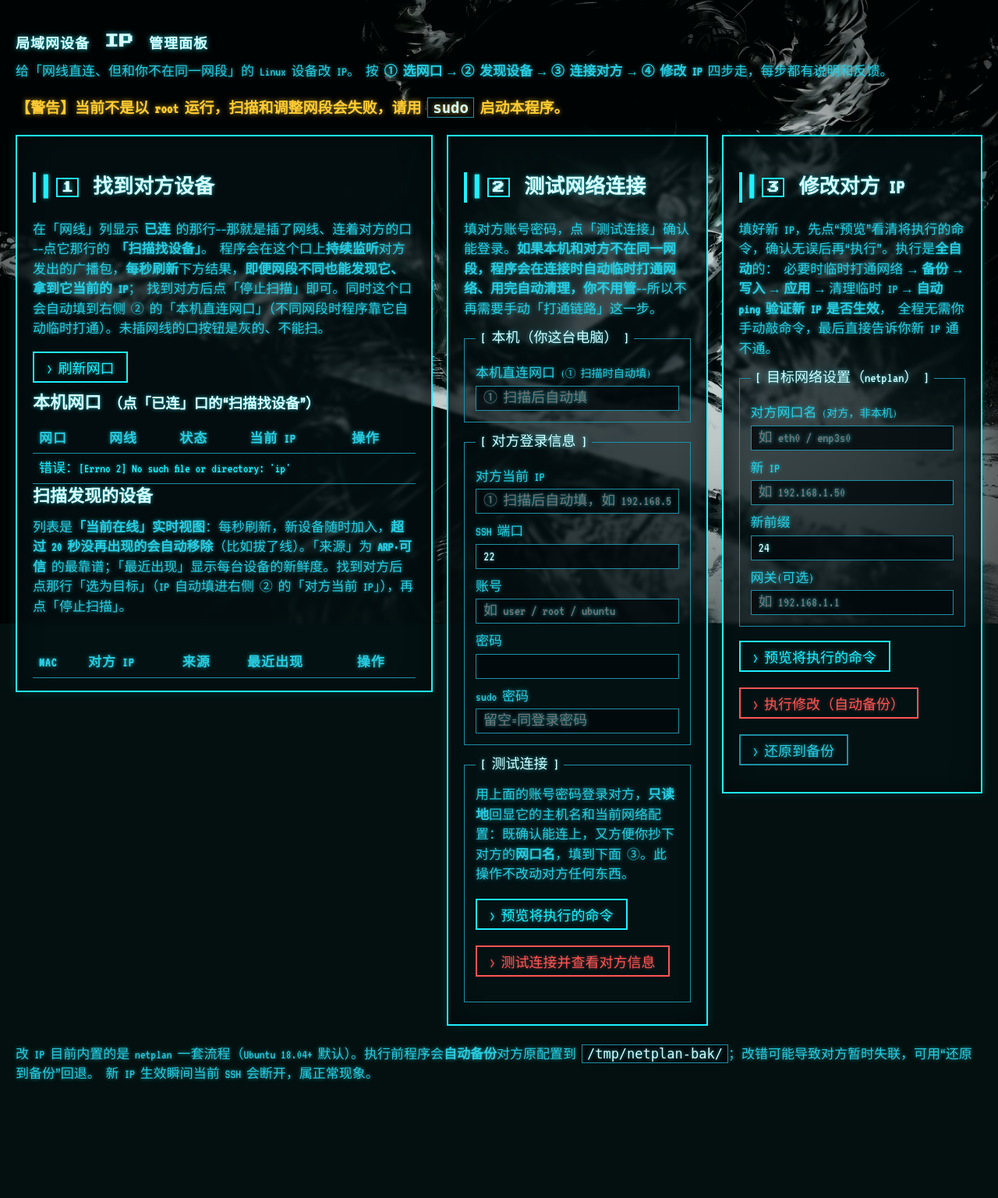
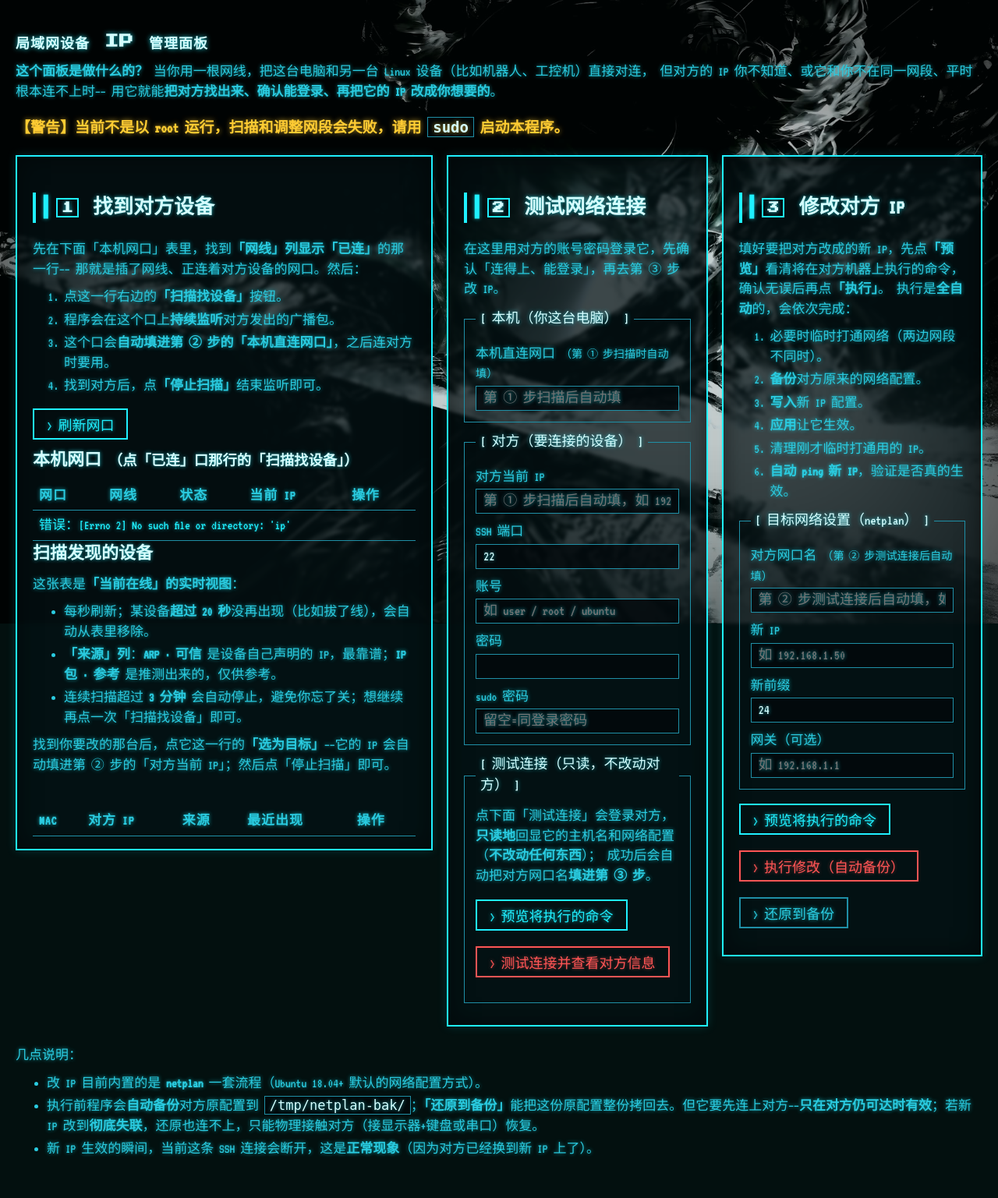
Before and after one commit to 1505860074/lan-ip-manager, a Flask app: page / in a window 1280 px wide. Shown: the whole page at 78% size. Before the commit the page ends 1387 px from the top, so only its background shows below. Run offline with Flask 3, Linux system fonts and the light colour scheme; lists and menus that the app fills with data are empty.

Commit message:
完善引导文案与自动填充，降低误操作风险
- 首页/各步骤说明改为分点列表，讲清面板用途和四步流程
- 测试连接成功后，自动识别对方网口名并填进第③步
- 改 IP 成功 ping 通后，自动把「对方当前 IP」更新为新 IP
- 预览命令前校验必填项，与「执行」保持一致
- 失联场景补充提示：还原到备份仅在对方可达时有效

Co-Authored-By: Claude Opus 4.8 (1M context) <noreply@anthropic.com>

```diff
--- a/app.py
+++ b/app.py
@@ -176,8 +176,9 @@ def _verify_new_ip(iface, new_ip):
     if rc == 0:
         return True, f"已 ping 通 {new_ip}，新 IP 生效。"
     return False, (
-        f"约 10 秒内 ping 不通 {new_ip}：对方可能还没起来，"
-        f"或新 IP / 网关填错。必要时可点「还原到备份」回退。"
+        f"约 10 秒内 ping 不通 {new_ip}：对方可能还没起来（可稍等再测），"
+        f"或新 IP / 网关填错。若对方还连得上，可用「还原到备份」回退；"
+        f"若彻底失联，只能物理接触对方恢复。"
     )
 
 
--- a/static/app.js
+++ b/static/app.js
@@ -71,8 +71,8 @@ async function loadIfaces() {
     if (i.carrier) tr.classList.add("connected"); // 已连网口整行高亮，一眼看到
     // 插了网线才能扫描；灰按钮也带上 title 说明为什么不能点
     const scanBtn = i.carrier
-      ? `<button class="btn" title="在这个网口上监听，找出直连的对方设备；同时把它自动填到②的“本机直连网口”" onclick="scan('${i.name}')">扫描找设备</button>`
-      : `<button class="btn" disabled title="该口未插网线（未连），无法扫描">扫描找设备</button>`;
+      ? `<button class="btn" title="在这个网口上监听，找出直连的对方设备；同时把它自动填进第 ② 步的「本机直连网口」。" onclick="scan('${i.name}')">扫描找设备</button>`
+      : `<button class="btn" disabled title="该口未插网线（未连），无法扫描。">扫描找设备</button>`;
     tr.innerHTML = `
       <td>${i.name}</td>
       <td>${i.carrier ? "<b>已连</b>" : "未连"}</td>
@@ -83,7 +83,7 @@ async function loadIfaces() {
   }
 }
 
-// 把某网口名填进 ② 的“本机网口”框
+// 把某网口名填进第 ② 步的「本机直连网口」框
 function useIface(name) {
   document.querySelector("[name=iface]").value = name;
 }
@@ -132,7 +132,7 @@ async function pollScan() {
   // 安全上限：连扫超过 3 分钟自动停，省得后台一直抓
   if (performance.now() - scanStartMs > SCAN_MAX_MS) {
     stopScan();
-    s.textContent = `已自动停止（连扫超过 3 分钟）。共发现 ${n} 台设备；再点“扫描找设备”可重新开始。`;
+    s.textContent = `已自动停止（连扫超过 3 分钟）。共发现 ${n} 台设备；再点「扫描找设备」可重新开始。`;
   }
 }
 
@@ -161,7 +161,7 @@ function renderDevices(devices) {
       <td>${d.ip}${gw}</td>
       <td>${via}</td>
       <td>${ago}</td>
-      <td><button class="btn" title="把这一行的 IP 填进 ② 的「对方当前 IP」，作为要连接/改动的目标" onclick="pick('${d.ip}')">选为目标</button></td>`;
+      <td><button class="btn" title="把这一行的 IP 填进第 ② 步的「对方当前 IP」，作为要连接、改动的目标。" onclick="pick('${d.ip}')">选为目标</button></td>`;
     tb.appendChild(tr);
   }
 }
@@ -187,16 +187,20 @@ window.addEventListener("beforeunload", () => {
   if (scanTimer) navigator.sendBeacon("/api/scan_stop");
 });
 
-// 把发现的对方 IP 填进 ② 的“对方当前 IP”框
+// 把发现的对方 IP 填进第 ② 步的「对方当前 IP」框
 function pick(ip) {
   document.querySelector("[name=peer_ip]").value = ip;
 }
 
-// ===== ② 预览：只向后端要「测试连接时将执行的只读命令文本」，不登录对方、不读账号密码 =====
-// 和第③步的 previewChange 一样：让你先看清「测试连接」会在对方机器上跑哪些命令，再决定要不要连。
+// ===== ② 预览：只向后端要「测试连接时将执行的只读命令文本」，本身不登录对方、不发送账号密码 =====
+// 和第③步的 previewChange 一致：必填项（对方当前 IP / 账号 / 密码）都填好后才允许预览。
 async function previewTest() {
   const box = document.getElementById("testPreviewBox");
   box.classList.remove("hidden");
+  if (!collectConn()) {
+    box.textContent = "请先填好「对方当前 IP」「账号」「密码」，再预览。";
+    return;
+  }
   box.textContent = "正在生成预览……";
   const r = await post("/api/ssh_test", { preview: true });
   box.textContent = r.ok ? r.script : "无法生成预览：" + r.error;
@@ -219,9 +223,38 @@ async function sshTest() {
   }
   let html = '<div class="rc ok">登录成功</div>';
   html += tempNote(r.temp_used);
+  // 从回显里认出「IP 正好等于对方当前 IP」的那个网口，自动填进第 ③ 步的「对方网口名」
+  html += autofillRemoteIface(r.stdout || "", conn.peer_ip);
   html += `<pre class="std">${escapeHtml(r.stdout || "（无输出）")}</pre>`;
   if (r.stderr) html += `<pre class="stderr">${escapeHtml(r.stderr)}</pre>`;
   out.innerHTML = html;
+}
+
+// 从「测试连接」回显的 `ip -br addr` 段里，找出 IP 正好等于对方当前 IP 的那个网口，
+// 自动填进第 ③ 步的「对方网口名」。返回一行提示 html；没找到、或用户已手填则返回空串、不覆盖。
+function autofillRemoteIface(stdout, peerIp) {
+  const box = document.querySelector("[name=remote_iface]");
+  if (!box || !peerIp || !stdout) return "";
+  if (box.value.trim()) return ""; // 已手动填过就不覆盖
+  let inAddrSection = false;
+  for (const line of stdout.split("\n")) {
+    // 回显分成多段（主机名 / 网口和 IP / 路由 / netplan…）。只在「ip -br addr」那段里找，
+    // 免得把路由行、netplan yaml 里出现的同一个 IP 误当成网口名。
+    if (line.includes("=====")) {
+      inAddrSection = line.includes("ip -br addr");
+      continue;
+    }
+    if (!inAddrSection) continue;
+    // ip -br addr 每行形如：eth0  UP  192.168.5.10/24 fe80::.../64
+    const cols = line.trim().split(/\s+/);
+    if (cols.length < 3 || cols[0] === "lo") continue;
+    const hit = cols.slice(2).some((a) => a.split("/")[0] === peerIp);
+    if (hit) {
+      box.value = cols[0];
+      return `<div class="hint">（已自动把对方网口名「${escapeHtml(cols[0])}」填进第 ③ 步；如与预期不符可手动改。）</div>`;
+    }
+  }
+  return "";
 }
 
 // 若后端为了连通对方自动加过临时源地址 + 主机路由（用完已删），给一行说明。
@@ -243,11 +276,17 @@ function changeParams() {
 }
 
 // 预览：只向后端要「将执行的命令文本」，不连对方、不改任何东西。
+// 必填项（对方网口名 / 新 IP）都填好后才允许预览，和「执行」保持一致。
 async function previewChange() {
   const box = document.getElementById("previewBox");
+  const p = changeParams();
   box.classList.remove("hidden");
+  if (!p.remote_iface || !p.new_ip) {
+    box.textContent = "请先填好「对方网口名」和「新 IP」，再预览。";
+    return;
+  }
   box.textContent = "正在生成预览……";
-  const r = await post("/api/change_ip", { ...changeParams(), preview: true });
+  const r = await post("/api/change_ip", { ...p, preview: true });
   box.textContent = r.ok ? r.script : "无法生成预览：" + r.error;
 }
 
@@ -261,7 +300,7 @@ async function runChange() {
   }
   const conn = collectConn();
   if (!conn) {
-    out.innerHTML = '<span class="err">请先在上面 ② 填好「对方当前 IP」「账号」「密码」。</span>';
+    out.innerHTML = '<span class="err">请先在第 ② 步填好「对方当前 IP」「账号」「密码」。</span>';
     return;
   }
   const ok = confirm(
@@ -284,13 +323,24 @@ function renderChangeResult(out, r) {
   }
   let html = "";
   if (r.new_reachable === true) {
-    html += `<div class="rc ok">✔ 新 IP 生效：${escapeHtml(r.verify_note || "")}</div>`;
+    html += `<div class="rc ok">新 IP 已生效：${escapeHtml(r.verify_note || "")}</div>`;
   } else if (r.new_reachable === false) {
-    html += `<div class="rc bad">✘ ${escapeHtml(r.verify_note || "新 IP 验证不通过")}</div>`;
+    html += `<div class="rc bad">${escapeHtml(r.verify_note || "新 IP 验证不通过。")}</div>`;
   } else {
     html += `<div class="rc">${escapeHtml(r.verify_note || "已提交修改，但没有自动验证新 IP。")}</div>`;
   }
   html += tempNote(r.temp_used);
+  // 对方已搬到新 IP：确认 ping 通了，就把「对方当前 IP」自动更新为新 IP，
+  // 这样之后「测试连接」「还原到备份」连的都是对方的真实位置（而不是失效的旧 IP）。
+  if (r.new_reachable === true && r.new_ip) {
+    const box = document.querySelector("[name=peer_ip]");
+    if (box) {
+      box.value = r.new_ip;
+      html += `<div class="hint">（对方已在新 IP 上，已把「对方当前 IP」更新为 ${escapeHtml(r.new_ip)}；之后「测试连接」「还原到备份」都会连它。）</div>`;
+    }
+  } else if (r.new_reachable === false && r.new_ip) {
+    html += `<div class="hint">（若确认对方已搬到 ${escapeHtml(r.new_ip)}，可手动把「对方当前 IP」改成它再重试；若彻底连不上，只能物理接触对方恢复。）</div>`;
+  }
   // 远端执行命令的原始输出（备份/写入/应用的回显），折叠在下面供参考
   if (r.stdout) html += `<pre class="std">${escapeHtml(r.stdout)}</pre>`;
   if (r.stderr) html += `<pre class="stderr">${escapeHtml(r.stderr)}</pre>`;
@@ -302,7 +352,7 @@ async function restoreIp() {
   const out = document.getElementById("changeOutput");
   const conn = collectConn();
   if (!conn) {
-    out.innerHTML = '<span class="err">请先在上面 ② 填好「对方当前 IP」「账号」「密码」。</span>';
+    out.innerHTML = '<span class="err">请先在第 ② 步填好「对方当前 IP」「账号」「密码」。</span>';
     return;
   }
   if (!confirm("确认还原到之前备份的 netplan 配置吗？")) return;
--- a/static/style.css
+++ b/static/style.css
@@ -110,6 +110,12 @@ h2::before { content: "\258D "; color: var(--neon); }   /* ▍ 终端块状光
 h3 { font-size: 22px; color: var(--neon-hi); margin: 0 0 10px; }
 
 .hint { color: var(--neon-dim); font-size: 17px; margin: 4px 0 10px; }
+/* 说明文字里的分点列表：与荧光蓝正文同色，逐条分行，避免挤成一坨、便于阅读 */
+.hint p { margin: 6px 0; }
+.hint ol, .hint ul { margin: 6px 0 8px; padding-left: 1.5em; }
+.hint li { margin: 4px 0; }
+.hint ol { list-style: decimal; }
+.hint ul { list-style: square; }
 .warn { color: var(--amber); font-weight: bold; text-shadow: 0 0 6px rgba(255, 204, 51, 0.7); }
 .hidden { display: none; }
 code {
--- a/templates/index.html
+++ b/templates/index.html
@@ -13,8 +13,10 @@
   <header>
     <h1>局域网设备 IP 管理面板</h1>
     <p class="hint">
-      给「网线直连、但和你不在同一网段」的 Linux 设备改 IP。
-      按 <b>① 选网口 → ② 发现设备 → ③ 连接对方 → ④ 修改 IP</b> 四步走，每步都有说明和反馈。
+      <b>这个面板是做什么的？</b>
+      当你用一根网线，把这台电脑和另一台 Linux 设备（比如机器人、工控机）直接对连，
+      但对方的 IP 你不知道、或它和你不在同一网段、平时根本连不上时——
+      用它就能<b>把对方找出来、确认能登录、再把它的 IP 改成你想要的</b>。
     </p>
     <p id="rootWarn" class="warn hidden">
       【警告】当前不是以 root 运行，扫描和调整网段会失败，请用 <code>sudo</code> 启动本程序。
@@ -28,25 +30,38 @@
   <section id="step1">
     <h2><span class="step-badge">1</span> 找到对方设备</h2>
     <p class="hint">
-      在「网线」列显示 <b>已连</b> 的那行——那就是插了网线、连着对方的口——点它那行的 <b>「扫描找设备」</b>。
-      程序会在这个口上<b>持续监听</b>对方发出的广播包，<b>每秒刷新</b>下方结果，<b>即便网段不同也能发现它、拿到它当前的 IP</b>；
-      找到对方后点「停止扫描」即可。同时这个口会自动填到右侧 ② 的「本机直连网口」（不同网段时程序靠它自动临时打通）。未插网线的口按钮是灰的、不能扫。
+      先在下面「本机网口」表里，找到<b>「网线」列显示「已连」</b>的那一行——
+      那就是插了网线、正连着对方设备的网口。然后：
     </p>
+    <ol class="hint">
+      <li>点这一行右边的<b>「扫描找设备」</b>按钮。</li>
+      <li>程序会在这个口上<b>持续监听</b>对方发出的广播包。</li>
+      <li>这个口会<b>自动填进第 ② 步的「本机直连网口」</b>，之后连对方时要用。</li>
+      <li>找到对方后，点<b>「停止扫描」</b>结束监听即可。</li>
+    </ol>
 
     <div class="row-tools">
       <button class="btn" onclick="loadIfaces()">刷新网口</button>
     </div>
 
-    <h3>本机网口 <small>（点「已连」口的“扫描找设备”）</small></h3>
+    <h3>本机网口 <small>（点「已连」口那行的「扫描找设备」）</small></h3>
     <table id="ifaceTable">
       <thead><tr><th>网口</th><th>网线</th><th>状态</th><th>当前 IP</th><th>操作</th></tr></thead>
       <tbody></tbody>
     </table>
 
     <h3>扫描发现的设备
-      <button id="stopScanBtn" class="btn ghost hidden" title="停止后台持续抓包（已发现的结果会保留）" onclick="stopScan()">停止扫描</button>
+      <button id="stopScanBtn" class="btn ghost hidden" title="点了就停止后台监听；已经发现的设备仍保留在下方列表里。" onclick="stopScan()">停止扫描</button>
     </h3>
-    <p class="hint">列表是<b>「当前在线」实时视图</b>：每秒刷新，新设备随时加入，<b>超过 20 秒没再出现的会自动移除</b>（比如拔了线）。「来源」为 <b>ARP·可信</b> 的最靠谱；「最近出现」显示每台设备的新鲜度。找到对方后点那行「选为目标」（IP 自动填进右侧 ② 的「对方当前 IP」），再点「停止扫描」。</p>
+    <p class="hint">这张表是<b>「当前在线」的实时视图</b>：</p>
+    <ul class="hint">
+      <li>每秒刷新；某设备<b>超过 20 秒</b>没再出现（比如拔了线），会自动从表里移除。</li>
+      <li><b>「来源」列</b>：<b>ARP · 可信</b> 是设备自己声明的 IP，最靠谱；<b>IP包 · 参考</b> 是推测出来的，仅供参考。</li>
+      <li>连续扫描超过 <b>3 分钟</b> 会自动停止，避免你忘了关；想继续再点一次「扫描找设备」即可。</li>
+    </ul>
+    <p class="hint">
+      找到你要改的那台后，点它这一行的<b>「选为目标」</b>——它的 IP 会自动填进第 ② 步的「对方当前 IP」；然后点「停止扫描」即可。
+    </p>
     <div id="scanStatus" class="status"></div>
     <table id="devTable">
       <thead><tr><th>MAC</th><th>对方 IP</th><th>来源</th><th>最近出现</th><th>操作</th></tr></thead>
@@ -57,28 +72,31 @@
   <!-- ② 连接对方 -->
   <section id="step3">
     <h2><span class="step-badge">2</span> 测试网络连接</h2>
-    <p class="hint">填对方账号密码，点「测试连接」确认能登录。<b>如果本机和对方不在同一网段，程序会在连接时自动临时打通网络、用完自动清理，你不用管</b>——所以不再需要手动「打通链路」这一步。</p>
+    <p class="hint">在这里用对方的账号密码登录它，先确认「连得上、能登录」，再去第 ③ 步改 IP。</p>
 
     <fieldset>
       <legend>本机（你这台电脑）</legend>
-      <label title="你这台电脑上、插网线连对方的那个口（① 扫描时已自动填）。不同网段时，程序自动用它临时加/删 IP。是本机的口，不是对方的">本机直连网口 <small>(① 扫描时自动填)</small> <input name="iface" placeholder="① 扫描后自动填"></label>
+      <label title="你这台电脑上、插网线连对方的那个网口（第 ① 步扫描时已自动填）；两边网段不同时，程序用它临时加/删 IP。注意是本机的口，不是对方的。">本机直连网口 <small>（第 ① 步扫描时自动填）</small> <input name="iface" placeholder="第 ① 步扫描后自动填"></label>
     </fieldset>
 
     <fieldset>
-      <legend>对方登录信息</legend>
-      <label title="对方设备现在的 IP；在 ① 里点「选为目标」会自动填好">对方当前 IP <input name="peer_ip" placeholder="① 扫描后自动填，如 192.168.5.10"></label>
-      <label title="对方 SSH 服务的端口，默认 22，一般不用改">SSH 端口 <input name="port" type="number" value="22"></label>
-      <label title="登录对方用的账号，如 user / root / ubuntu">账号 <input name="username" placeholder="如 user / root / ubuntu"></label>
-      <label title="上面这个账号的登录密码">密码 <input name="password" type="password"></label>
-      <label title="改网络配置要 root 权限。多数系统 sudo 密码就是登录密码，所以留空即可">sudo 密码 <input name="sudo_password" type="password" placeholder="留空=同登录密码"></label>
+      <legend>对方（要连接的设备）</legend>
+      <label title="对方设备现在的 IP；在第 ① 步点「选为目标」会自动填好。">对方当前 IP <input name="peer_ip" placeholder="第 ① 步扫描后自动填，如 192.168.5.10"></label>
+      <label title="对方 SSH 服务的端口，默认 22，一般不用改。">SSH 端口 <input name="port" type="number" value="22"></label>
+      <label title="登录对方用的账号，如 user / root / ubuntu。">账号 <input name="username" placeholder="如 user / root / ubuntu"></label>
+      <label title="上面这个账号的登录密码。">密码 <input name="password" type="password"></label>
+      <label title="改网络配置要 root 权限；多数系统 sudo 密码就是登录密码，所以留空即可。">sudo 密码 <input name="sudo_password" type="password" placeholder="留空=同登录密码"></label>
     </fieldset>
 
     <fieldset>
-      <legend>测试连接</legend>
-      <p class="hint">用上面的账号密码登录对方，<b>只读地</b>回显它的主机名和当前网络配置：既确认能连上，又方便你抄下对方的<b>网口名</b>，填到下面 ③。此操作不改动对方任何东西。</p>
+      <legend>测试连接（只读，不改动对方）</legend>
+      <p class="hint">
+        点下面「测试连接」会登录对方，<b>只读地</b>回显它的主机名和网络配置（<b>不改动任何东西</b>）；
+        成功后会自动把对方网口名<b>填进第 ③ 步</b>。
+      </p>
       <div class="term-actions">
-        <button class="btn" title="只显示「测试连接」时将在对方机器上执行的只读命令，不连接、不改动任何东西——先看清楚再执行" onclick="previewTest()">预览将执行的命令</button>
-        <button class="btn danger" title="用上面账号密码登录对方，只读显示它的主机名/网口/netplan 配置，不改动任何东西（不同网段会自动临时打通、用完清理）" onclick="sshTest()">测试连接并查看对方信息</button>
+        <button class="btn" title="只显示「测试连接」将在对方机器上执行的命令，不会连接、也不改动任何东西；先看清楚再执行。" onclick="previewTest()">预览将执行的命令</button>
+        <button class="btn danger" title="用上面填的账号密码登录对方，只读显示它的主机名、网口、netplan 配置，不改动任何东西；两边网段不同时会自动临时打通、用完清理。" onclick="sshTest()">测试连接并查看对方信息</button>
       </div>
       <pre id="testPreviewBox" class="preview hidden"></pre>
       <div id="testOutput" class="output"></div>
@@ -89,23 +107,30 @@
   <section id="step4">
     <h2><span class="step-badge">3</span> 修改对方 IP</h2>
     <p class="hint">
-      填好新 IP，先点“预览”看清将执行的命令，确认无误后再“执行”。执行是<b>全自动</b>的：
-      必要时临时打通网络 → <b>备份 → 写入 → 应用</b> → 清理临时 IP → <b>自动 ping 验证新 IP 是否生效</b>，
-      全程无需你手动敲命令，最后直接告诉你新 IP 通不通。
+      填好要把对方改成的新 IP，先点<b>「预览」</b>看清将在对方机器上执行的命令，确认无误后再点<b>「执行」</b>。
+      执行是<b>全自动</b>的，会依次完成：
     </p>
+    <ol class="hint">
+      <li>必要时临时打通网络（两边网段不同时）。</li>
+      <li><b>备份</b>对方原来的网络配置。</li>
+      <li><b>写入</b>新 IP 配置。</li>
+      <li><b>应用</b>让它生效。</li>
+      <li>清理刚才临时打通用的 IP。</li>
+      <li><b>自动 ping 新 IP</b>，验证是否真的生效。</li>
+    </ol>
 
     <fieldset>
       <legend>目标网络设置（netplan）</legend>
-      <label title="对方那台机器上要改 IP 的网口名（如 eth0），不是你本机的口。可从 ②「测试连接」的回显里抄">对方网口名 <small>(对方，非本机)</small> <input name="remote_iface" placeholder="如 eth0 / enp3s0"></label>
-      <label title="想把对方改成的新 IP">新 IP <input name="new_ip" placeholder="如 192.168.1.50"></label>
-      <label title="子网掩码位数，通常 24">新前缀 <input name="new_prefix" type="number" value="24"></label>
-      <label title="默认网关；只在对方需要访问其它网段/外网时才填，纯直连场景一般留空">网关(可选) <input name="gateway" placeholder="如 192.168.1.1"></label>
+      <label title="对方那台机器上要改 IP 的网口名（如 eth0），不是你本机的口；第 ② 步「测试连接」成功后一般会自动填好，没填上时照回显里的网口名手动补。">对方网口名 <small>（第 ② 步测试连接后自动填）</small> <input name="remote_iface" placeholder="第 ② 步测试连接后自动填，如 eth0"></label>
+      <label title="想把对方改成的新 IP。">新 IP <input name="new_ip" placeholder="如 192.168.1.50"></label>
+      <label title="子网掩码位数，通常 24。">新前缀 <input name="new_prefix" type="number" value="24"></label>
+      <label title="默认网关；只在对方需要访问其它网段/外网时才填，纯直连场景一般留空。">网关（可选） <input name="gateway" placeholder="如 192.168.1.1"></label>
     </fieldset>
 
     <div class="term-actions">
-      <button class="btn" title="只显示将要执行的完整命令，不连接、不改动任何东西——先看清楚再执行" onclick="previewChange()">预览将执行的命令</button>
-      <button class="btn danger" title="通过 SSH 依次执行：备份对方原配置 → 写入新 IP → 应用（全自动）。IP 生效后当前 SSH 会断开，属正常" onclick="runChange()">执行修改（自动备份）</button>
-      <button class="btn ghost" title="把之前自动备份的 netplan 配置拷回去并重新应用，用于改错时回退" onclick="restoreIp()">还原到备份</button>
+      <button class="btn" title="只显示将在对方机器上执行的完整命令，不会连接、也不改动任何东西；先看清楚再执行。" onclick="previewChange()">预览将执行的命令</button>
+      <button class="btn danger" title="通过 SSH 依次执行：备份对方原配置 → 写入新 IP → 应用，全自动；新 IP 生效后当前 SSH 会断开，属正常。" onclick="runChange()">执行修改（自动备份）</button>
+      <button class="btn ghost" title="把之前自动备份的 netplan 配置整份拷回对方并重新应用，用于改错后回退；仅在对方仍连得上时有效（连的是「对方当前 IP」框里的地址）。" onclick="restoreIp()">还原到备份</button>
     </div>
     <pre id="previewBox" class="preview hidden"></pre>
     <div id="changeOutput" class="output"></div>
@@ -114,11 +139,12 @@
   </div><!-- /layout -->
 
   <footer>
-    <p class="hint">
-      改 IP 目前内置的是 netplan 一套流程（Ubuntu 18.04+ 默认）。执行前程序会<b>自动备份</b>对方原配置到
-      <code>/tmp/netplan-bak/</code>；改错可能导致对方暂时失联，可用“还原到备份”回退。
-      新 IP 生效瞬间当前 SSH 会断开，属正常现象。
-    </p>
+    <p class="hint">几点说明：</p>
+    <ul class="hint">
+      <li>改 IP 目前内置的是 <b>netplan</b> 一套流程（Ubuntu 18.04+ 默认的网络配置方式）。</li>
+      <li>执行前程序会<b>自动备份</b>对方原配置到 <code>/tmp/netplan-bak/</code>；<b>「还原到备份」</b>能把这份原配置整份拷回去。但它要先连上对方——<b>只在对方仍可达时有效</b>；若新 IP 改到<b>彻底失联</b>，还原也连不上，只能物理接触对方（接显示器+键盘或串口）恢复。</li>
+      <li>新 IP 生效的瞬间，当前这条 SSH 连接会断开，这是<b>正常现象</b>（因为对方已经换到新 IP 上了）。</li>
+    </ul>
   </footer>
 
   <script src="/static/app.js"></script>
```
